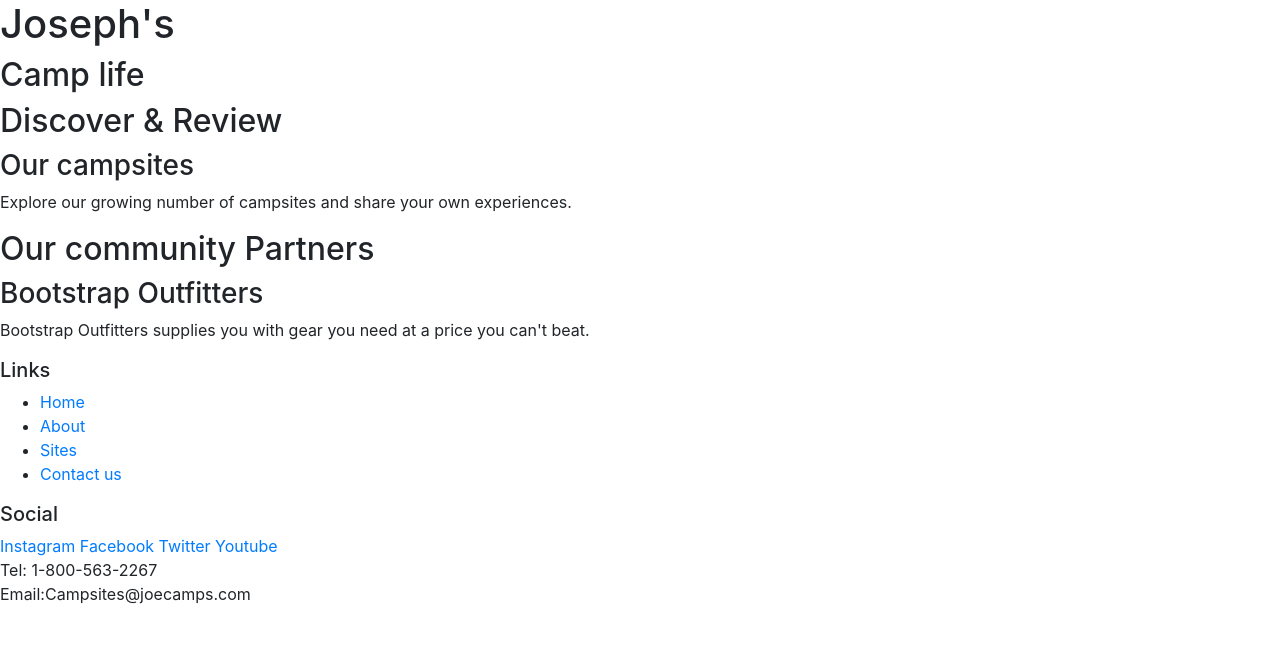
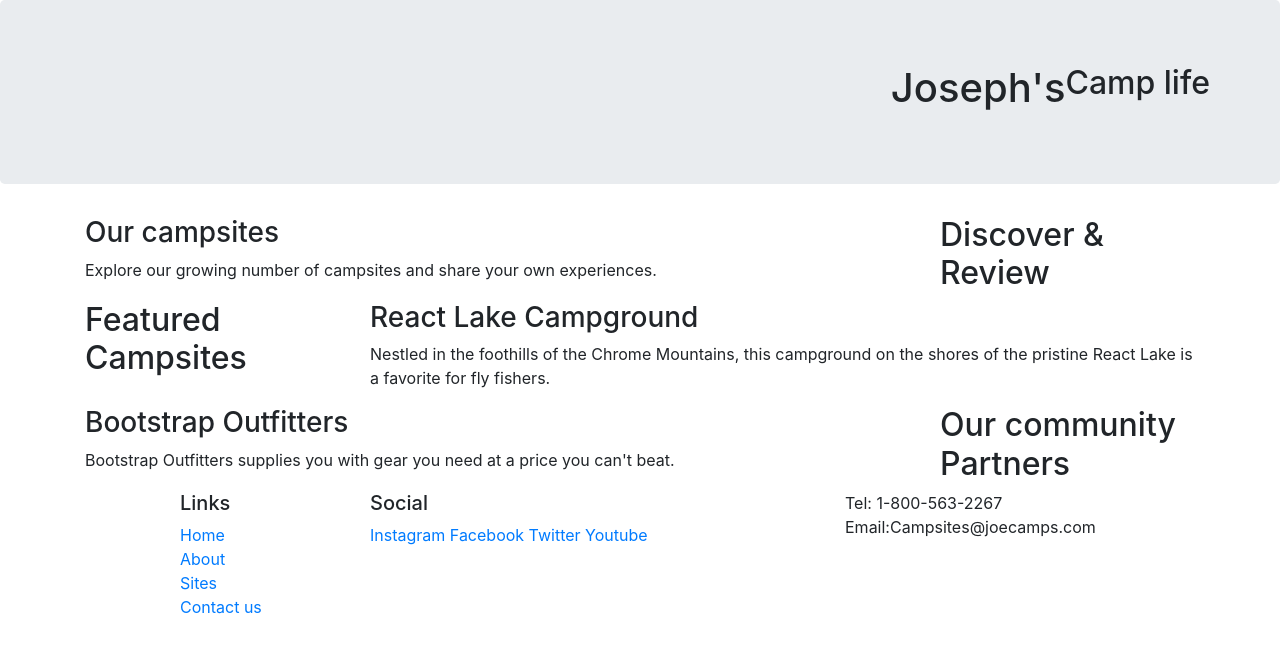
Before and after one commit to 100Joe/-BS4grid, a website: page index.html in a window 1280 px wide. Drawn offline with nearby package versions, Linux system fonts and the light colour scheme.

Commit message:
second commit

```diff
--- a/index.html
+++ b/index.html
@@ -7,47 +7,76 @@
   <title>Joseph's Camp: Camp life </title>
 </head>
 <body>
-    <header>
-      <div>
+    <header class="jumbotron">
+      <div class="container">
+        <div class="row">
+          <div class="col"></div>
               <h1>Joseph's</h1>
             <h2>Camp life</h2>
           </div>
+        </div>
+      </div>
     </header>
 
-    <div>
+    <div class="container">
+      <div class="row">
+        <div class="col-sm-4 order-sm-last col-md-3">
         <h2>Discover & Review</h2>
+      </div>
+        <div class="col">
           <h3>Our campsites</h3>
           <P>Explore our growing number of campsites and share your own experiences.</P>
          </div>
+      </div>
 
-    <div>
+      <div class="row">
+        <div class="col-sm-4 col-md-3">
+          <h2>Featured Campsites</h2>
+        </div>
+        <div class="col">
+          <h3>React Lake Campground</h3>
+          <p>Nestled in the foothills of the Chrome Mountains, this campground on the shores of the pristine React Lake is a favorite for fly fishers.</p>
+        </div>
+      </div>
+
+      <div class="row">
+        <div class="col-sm-4 order-sm-last col-md-3">
           <h2>Our community Partners</h2>
+        </div>
+        <div class="col">
           <h3>Bootstrap Outfitters</h3>
           <P>Bootstrap Outfitters supplies you with gear you need at a price you can't beat.</P>
         </div>
-
+      </div>
+    </div>
     <footer>
-      <div>
+      <div class="container">
+        <div class="row">
+          <div class="col-4 col-sm-2 offset-1">
             <h5> Links </h5>
-          <ul>
+              <ul class="list-unstyled">
                 <li> <a href="#"> Home </a></li>
                 <li> <a href="#"> About </a></li>
                 <li> <a href="#"> Sites </a></li>
                 <li> <a href="#"> Contact us </a></li>
               </ul>
           </div>
-      <div>
+          <div class="col-6 col-sm-5">
             <h5> Social </h5>
             <a href="http://instagram.com/"> Instagram </a>
             <a href="https://facebook.com/"> Facebook </a>
             <a href="http://twiter.com/"> Twitter </a>
             <a href="http://youtube.com/""> Youtube </a>
           </div>
-      <div>
+          <div class="col-sm-4">
             Tel: 1-800-563-2267 <br />
             Email:Campsites@joecamps.com
           </div>
+        </div>
+      </div>
     </footer>
+
+
     <script src="/node_modules/jquery/dist/jquery.slim.min.js"></script>
     <script src="/node_modules/popper.js/dist/umd/popper.min.js"></script>
     <script src="/node_modules/bootstrap/dist/js/bootstrap.min.js"></script>
```
Lines whose indentation alone changed are shown as unchanged.
